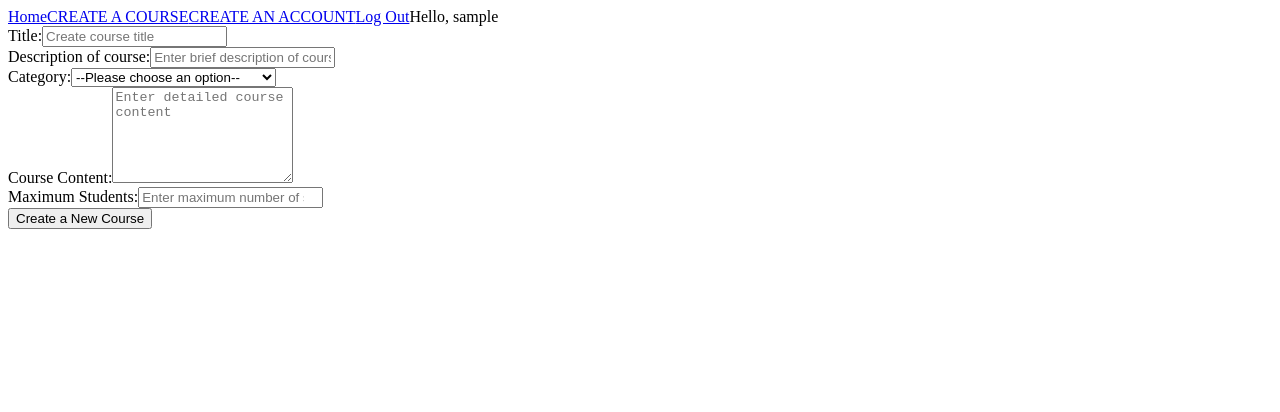
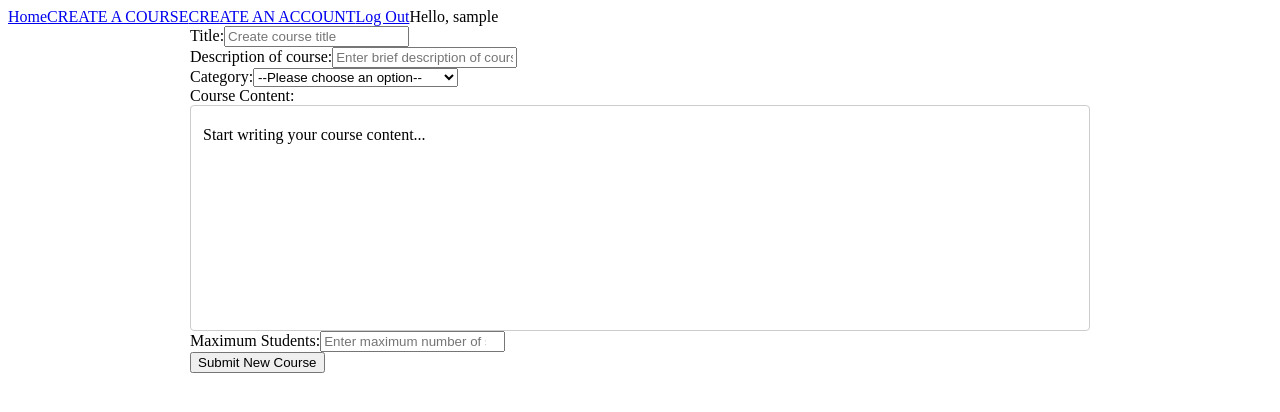
Before and after one commit to SheCodesAus/boolean-bears_frontend, a React (Vite) app: page /createcourse in a window 1280 px wide. Shown: the top 412 px of the page. Built offline with nearby package versions, Linux system fonts and the light colour scheme; sample sign-in values are in the browser's storage.

Commit message:
Testing course content formatter

```diff
--- a/package.json
+++ b/package.json
@@ -10,6 +10,8 @@
     "preview": "vite preview"
   },
   "dependencies": {
+    "@tiptap/react": "^3.11.1",
+    "@tiptap/starter-kit": "^3.11.1",
     "react": "^19.2.0",
     "react-dom": "^19.2.0",
     "react-router-dom": "^7.9.6"
--- /dev/null
+++ b/src/components/CreateCourseForm.css
@@ -0,0 +1,39 @@
+/* Form container */
+form {
+    max-width: 900px;
+    margin: 0 auto;
+    padding: var(--padding-medium);
+    word-wrap: break-word;
+}
+
+/* Tiptap editor styling */
+.tiptap {
+    max-width: 100%;
+    min-height: 200px;
+    padding: 0.75rem;
+    border: 1px solid #ccc;
+    border-radius: 4px;
+    word-wrap: break-word;
+    overflow-wrap: break-word;
+    white-space: normal;
+}
+
+.tiptap p {
+    word-wrap: break-word;
+    overflow-wrap: break-word;
+    margin: 0.5rem 0;
+}
+
+.tiptap:focus {
+    outline: 2px solid var(--primary-color, #007bff);
+    border-color: var(--primary-color, #007bff);
+}
+
+/* Form inputs */
+form input,
+form select,
+form textarea {
+    max-width: 100%;
+    word-wrap: break-word;
+    box-sizing: border-box;
+}
--- a/src/components/CreateCourseForm.jsx
+++ b/src/components/CreateCourseForm.jsx
@@ -2,6 +2,9 @@ import { useState, useEffect } from "react";
 import { useNavigate } from "react-router-dom";
 import postCreateCourse from "../api/post-createcourse.js";
 import { useAuth } from "../hooks/use-auth.js";
+import { useEditor, EditorContent } from '@tiptap/react'
+import StarterKit from '@tiptap/starter-kit'
+import "./CreateCourseForm.css";
 
 function CreateCourseForm() {
     const navigate = useNavigate();
@@ -13,6 +16,17 @@ function CreateCourseForm() {
         course_content: "",
         category: "",
         max_students: "",
+    });
+
+    // Initialize Tiptap editor
+    const editor = useEditor({
+        extensions: [StarterKit],
+        content: '<p>Start writing your course content...</p>',
+        onUpdate: ({ editor }) => {
+            // Update course_content whenever editor changes
+            const html = editor.getHTML();
+            setCourseform(prev => ({ ...prev, course_content: html }));
+        },
     });
 
     useEffect(() => {
@@ -62,7 +76,7 @@ function CreateCourseForm() {
     };
 
     return (
-    <form>
+    <form onSubmit={handleSubmit}>
         {error && <p style={{color: 'red'}}>Error: {error}</p>}
         {loading && <p>Creating course...</p>}
 
@@ -107,12 +121,7 @@ function CreateCourseForm() {
         </div>
         <div>
             <label htmlFor="course_content">Course Content:</label>
-            <textarea
-                id="course_content"
-                placeholder="Enter detailed course content"
-                onChange={handleChange}
-                rows="6"
-            />
+            <EditorContent editor={editor} />
         </div>
         <div>
             <label htmlFor="max_students">Maximum Students:</label>
@@ -125,7 +134,10 @@ function CreateCourseForm() {
                 required
             />
         </div>
-        <button type="submit" onClick={handleSubmit}>Create a New Course</button>
+        <button type="submit" disabled={loading}>
+            {loading ? "Creating..." : "Submit New Course"}
+        </button>
+        {error && <div className="error" role="alert">{error}</div>}
     </form>
     );
 }
--- /dev/null
+++ b/src/pages/CoursePage.css
@@ -0,0 +1,71 @@
+/* Add these styles for rendered content */
+.rendered-content {
+    line-height: 1.8;
+    color: #333;
+}
+
+.rendered-content h1,
+.rendered-content h2,
+.rendered-content h3 {
+    margin-top: 1.5rem;
+    margin-bottom: 0.75rem;
+    color: #2c3e50;
+}
+
+.rendered-content h2 {
+    font-size: 1.8rem;
+    border-bottom: 2px solid #eee;
+    padding-bottom: 0.5rem;
+}
+
+.rendered-content h3 {
+    font-size: 1.4rem;
+}
+
+.rendered-content p {
+    margin-bottom: 1rem;
+}
+
+.rendered-content ul,
+.rendered-content ol {
+    margin-left: 2rem;
+    margin-bottom: 1rem;
+}
+
+.rendered-content li {
+    margin-bottom: 0.5rem;
+}
+
+.rendered-content blockquote {
+    border-left: 4px solid #3498db;
+    padding-left: 1rem;
+    margin: 1.5rem 0;
+    font-style: italic;
+    color: #555;
+    background-color: #f8f9fa;
+    padding: 1rem;
+}
+
+.rendered-content code {
+    background-color: #f4f4f4;
+    padding: 2px 6px;
+    border-radius: 3px;
+    font-family: 'Courier New', monospace;
+}
+
+.rendered-content strong {
+    font-weight: 600;
+    color: #2c3e50;
+}
+
+.rendered-content em {
+    font-style: italic;
+}
+
+.course-content-section {
+    margin-top: 2rem;
+}
+
+.brief-description-section {
+    margin-top: 1.5rem;
+}
--- a/src/pages/CoursePage.jsx
+++ b/src/pages/CoursePage.jsx
@@ -1,6 +1,7 @@
 import { useParams } from "react-router-dom";
 import useCourse from "../hooks/use-course";
 import categoryImages from "../utils/category-images";
+import "./CoursePage.css";
 
 function CoursePage() {
     // Here we use a hook that comes for free in react router called `useParams` to get the id from the URL so that we can pass it to our useCourse hook.
@@ -16,6 +17,10 @@ function CoursePage() {
     if (error) {
         return (<p>{error.message}</p>)
     }
+
+        // Add this to debug
+    console.log("Course content:", course.course_content);
+    console.log("Type:", typeof course.course_content);
 
     const formatDate = (iso) => {
         if (!iso) return "";
@@ -35,6 +40,7 @@ function CoursePage() {
             <img
                 src={categoryImages[course.category] || categoryImages["other"]}
                 className="course-detail-image"
+                alt={course.title}
             />
         </div>
 
@@ -52,12 +58,19 @@ function CoursePage() {
             <p><strong>Maximum Students:</strong> {course.max_students}</p>
 
             {/* 6. Brief Description */}
-                <p><strong>Brief Description</strong></p>
-                <textarea>{course.brief_description}</textarea>
+            <div className="brief-description-section">
+                <h3>Brief Description</h3>
+                <p>{course.brief_description}</p>
+            </div>
 
-                {/* 7. Course Content */}
-                <p><strong>Course Content</strong></p>
-                <textarea>{course.course_content}</textarea>
+            {/* 7. Course Content - Formatted from Tiptap */}
+            <div className="course-content-section">
+                <h3>Course Content</h3>
+                <div
+                    className="rendered-content"
+                    dangerouslySetInnerHTML={{ __html: course.course_content }}
+                />
+            </div>
         </div>
     </div>
 );
```
Also changed, not shown: 1 other file (tests, documents, lock files or other folders). Lines whose indentation alone changed are shown as unchanged.
